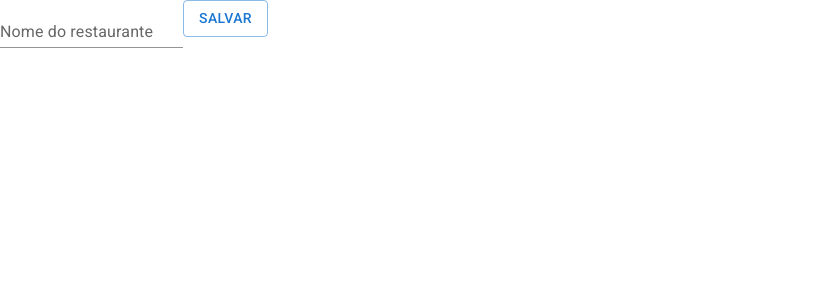
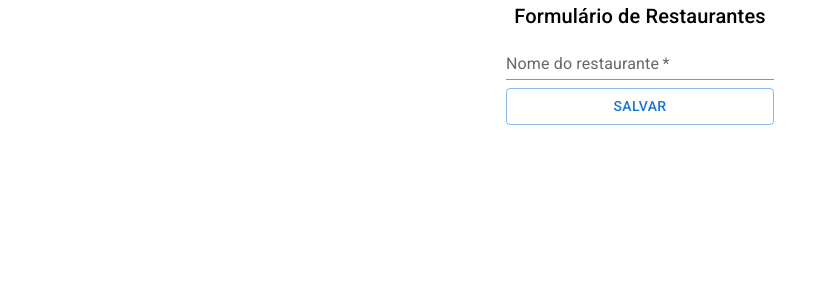
Before and after one commit to joaolucas14/alfood, a React (Create React App) app: page /admin/restaurantes/1 in a window 1280 px wide. Shown: the top 300 px of the page, without its empty margins (0-836 px from the left). Built offline with nearby package versions, Linux system fonts and the light colour scheme; no server answers.

Commit message:
melhorando o formulário de cadastro de restaurantes com layout aprimorado e validação de campos

```diff
--- a/src/paginas/Administracao/Restaurantes/FormularioRestaurante.tsx
+++ b/src/paginas/Administracao/Restaurantes/FormularioRestaurante.tsx
@@ -1,4 +1,4 @@
-import { Button, TextField } from "@mui/material";
+import { Box, Button, TextField, Typography } from "@mui/material";
 import axios from "axios";
 import { useEffect, useState } from "react";
 import { useParams } from "react-router-dom";
@@ -38,16 +38,30 @@ export default function FormularioRestaurante() {
   };
 
   return (
-    <form onSubmit={aoSubmeterForm}>
+    <Box
+      sx={{ display: "flex", flexDirection: "column", alignItems: "center" }}
+    >
+      <Typography component="h1" variant="h6">
+        Formulário de Restaurantes
+      </Typography>
+      <Box component="form" onSubmit={aoSubmeterForm}>
         <TextField
           value={nomeRestaurante}
           onChange={(evento) => setNomeRestaurante(evento.target.value)}
           label="Nome do restaurante"
           variant="standard"
+          fullWidth
+          required
         />
-      <Button type="submit" variant="outlined">
+        <Button
+          sx={{ marginTop: 1 }}
+          type="submit"
+          variant="outlined"
+          fullWidth
+        >
           Salvar
         </Button>
-    </form>
+      </Box>
+    </Box>
   );
 }
```
Lines whose indentation alone changed are shown as unchanged.
